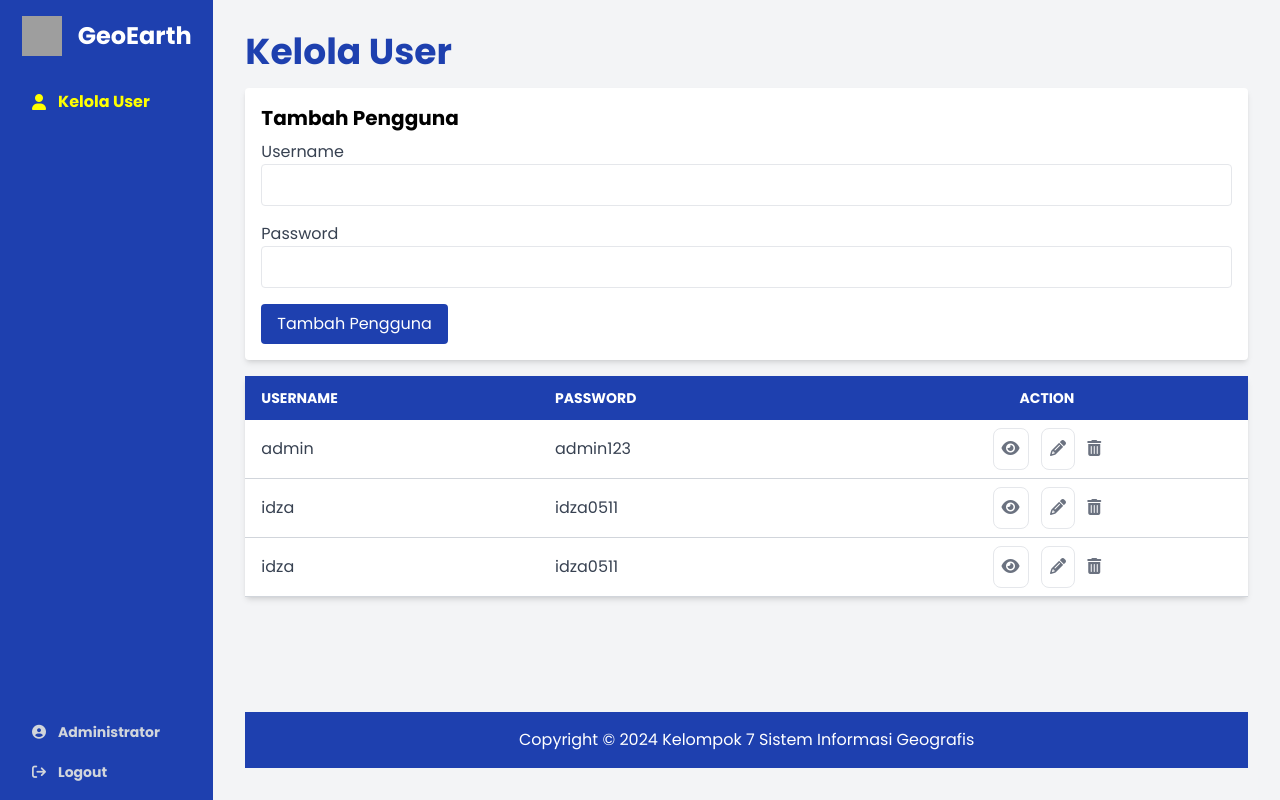
After one commit to Rama0511/geoerth, a PHP site: page /kelola_user.php in a window 1280 px wide. The commit adds this page. Run offline with PHP 8.4, Linux system fonts and the light colour scheme; data comes from the database, SQL or seed files in the repository; both versions use the stored data as it was after the commit; some libraries are stand-ins or nearby versions; grey boxes are pictures that could not be loaded.

Commit message:
Add files via upload

```diff
--- /dev/null
+++ b/kelola_user.php
@@ -0,0 +1,115 @@
+<?php
+session_start();
+$host = 'localhost'; // Ganti dengan host database Anda
+$db = 'tubes-sig-2024'; // Nama database
+$user = 'root'; // Ganti dengan username database Anda
+$pass = ''; // Ganti dengan password database Anda
+
+// Koneksi ke database
+$conn = new mysqli($host, $user, $pass, $db);
+
+// Cek koneksi
+if ($conn->connect_error) {
+    die("Koneksi gagal: " . $conn->connect_error);
+}
+
+// Menangani penambahan pengguna
+if ($_SERVER['REQUEST_METHOD'] == 'POST' && isset($_POST['add_user'])) {
+    $username = $_POST['username'];
+    $password = $_POST['password'];
+    $role = 'user'; // Role default untuk pengguna baru
+
+    // Menyimpan pengguna baru ke database
+    $sql = "INSERT INTO user (username, password, role) VALUES (?, ?, ?)";
+    $stmt = $conn->prepare($sql);
+    $stmt->bind_param("sss", $username, $password, $role);
+    $stmt->execute();
+}
+
+// Mengambil data pengguna dari database
+$sql = "SELECT * FROM user";
+$result = $conn->query($sql);
+?>
+
+<!DOCTYPE html>
+<html lang="en">
+<head>
+    <meta charset="UTF-8">
+    <meta name="viewport" content="width=device-width, initial-scale=1.0">
+    <title>GeoEarth</title>
+    <link rel="stylesheet" href="https://cdnjs.cloudflare.com/ajax/libs/font-awesome/6.5.2/css/all.min.css" integrity="sha512-SnH5WK+bZxgPHs44uWIX+LLJAJ9/2PkPKZ5QiAj6Ta86w+fsb2TkcmfRyVX3pBnMFcV7oQPJkl9QevSCWr3W6A==" crossorigin="anonymous" referrerpolicy="no-referrer" />
+    <script src="https://cdn.tailwindcss.com"></script>
+    <style>
+        @import url('https://fonts.googleapis.com/css2?family=Poppins:wght@400;500;700&display=swap');
+        body {
+            font-family: 'Poppins', sans-serif;
+        }
+    </style>
+</head>
+<body class="bg-gray-100 flex flex-col min-h-screen">
+    <div class="flex flex-1">
+        <!-- Sidebar -->
+        <div class="w-1/6 bg-blue-800 text-white h-screen flex flex-col fixed">
+            <div class="flex items-center space-x-4 p-4 justify-center">
+                <img src="asset/worldwide_477702.png" alt="Logo" class="w-10 h-10">
+                <h1 class="text-2xl font-bold">GeoEarth</h1>
+            </div>
+            <nav class="text-gray-300 text-base font-semibold px-4 py-2">
+                <a href="kelola_user.php" class="flex items-center py-2.5 px-4 rounded hover:bg-gray-700 text-[#FFFF00]"><i class="fa-solid fa-user mr-3"></i><span class="overflow-hidden text-ellipsis whitespace-nowrap">Kelola User</span></a>
+            </nav>
+            <div class="absolute bottom-0 text-gray-300 text-sm font-semibold px-4 py-2">
+                <a href="#" class="flex items-center py-2.5 px-4 rounded hover:bg-gray-700"><i class="fa-solid fa-circle-user mr-3"></i><span class="overflow-hidden text-ellipsis">Administrator</span></a>
+                <a href="login.php" class="flex items-center py-2.5 px-4 rounded hover:bg-gray-700"><i class="fa-solid fa-arrow-right-from-bracket mr-3"></i><span class="overflow-hidden text-ellipsis whitespace-nowrap">Logout</span></a>
+            </div>
+        </div>
+
+        <!-- Main Content -->
+        <div class="w-5/6 ml-auto p-8 flex flex-col">
+            <div class="flex-1">
+                <h1 class="text-4xl font-bold text-blue-800 mb-4">Kelola User</h1>
+                <div class="bg-white shadow-md rounded p-4 mb-4">
+                    <h2 class="text-xl font-semibold mb-2">Tambah Pengguna</h2>
+                    <form method="POST" action="">
+                        <div class="mb-4">
+                            <label for="username" class="block text-gray-700">Username</label>
+                            <input type="text" name="username" id="username" class="w-full px-4 py-2 border rounded" required>
+                        </div>
+                        <div class="mb-4">
+                            <label for="password" class="block text-gray-700">Password</label>
+                            <input type="password" name="password" id="password" class="w-full px-4 py-2 border rounded" required>
+                        </div>
+                        <button type="submit" name="add_user" class="bg-blue-800 text-white py-2 px-4 rounded">Tambah Pengguna</button>
+                    </form>
+                </div>
+                <div class="bg-white shadow-md rounded">
+                    <table class="min-w-full bg-white">
+                        <thead class="bg-blue-800 text-white">
+                            <tr>
+                                <th class="py-3 px-4 uppercase font-semibold text-sm text-left">Username</th>
+                                <th class="py-3 px-4 uppercase font-semibold text-sm text-left">Password</th>
+                                <th class="py-3 px-4 uppercase font-semibold text-sm text-center">Action</th>
+                            </tr>
+                        </thead>
+                        <tbody class="text-gray-700">
+                            <?php while ($user = $result->fetch_assoc()): ?>
+                                <tr class="border-b border-gray-300">
+                                    <td class="py-2 px-4"><?php echo htmlspecialchars($user['username']); ?></td>
+                                    <td class="py-2 px-4"><?php echo htmlspecialchars($user['password']); ?></td>
+                                    <td class="py-2 px-4 text-center">
+                                        <button class="text-gray-500 hover:text-gray-700 mx-1 border p-2 rounded-lg"><i class="fas fa-eye"></i></button>
+                                        <button class="text-gray-500 hover:text-gray-700 mx-1 border p-2 rounded-lg"><i class="fas fa-pencil-alt"></i></button>
+                                        <button class="text-gray-500 hover:text-gray-700 mx-1"><i class="fas fa-trash-alt"></i></button>
+                                    </td>
+                                </tr>
+                            <?php endwhile; ?>
+                        </tbody>
+                    </table>
+                </div>
+            </div>
+            <footer class="text-center bg-blue-800 text-white p-4 mt-8 w-full">
+                Copyright &copy; 2024 Kelompok 7 Sistem Informasi Geografis
+            </footer>
+        </div>
+    </div>
+</body>
+</html>
--- a/map.php
+++ b/map.php
@@ -22,13 +22,12 @@
                 <h1 class="text-2xl font-bold">GeoEarth</h1>
             </div>
             <nav class="text-gray-300 text-base font-semibold px-4 py-2">
-                <a href="beranda.html" class="flex items-center py-2.5 px-4 rounded hover:bg-gray-700"><i class="fa-solid fa-house mr-3"></i><span class="overflow-hidden text-ellipsis whitespace-nowrap">Beranda</span></a>
+                <a href="beranda.php" class="flex items-center py-2.5 px-4 rounded hover:bg-gray-700"><i class="fa-solid fa-house mr-3"></i><span class="overflow-hidden text-ellipsis whitespace-nowrap">Beranda</span></a>
                 <a href="map.php" class="flex items-center py-2.5 px-4 rounded hover:bg-gray-700 text-[#FFFF00]"><i class="fa-solid fa-map mr-3"></i><span class="overflow-hidden text-ellipsis whitespace-nowrap">Map</span></a>
                 <a href="kontak_kami.html" class="flex items-center py-2.5 px-4 rounded hover:bg-gray-700"><i class="fa-solid fa-people-group mr-3"></i><span class="overflow-hidden text-ellipsis whitespace-nowrap">Kontak Kami</span></a>
             </nav>
             <div class="absolute bottom-0 text-gray-300 text-sm font-semibold px-4 py-2">
-                <a href="#" class="flex items-center py-2.5 px-4 rounded hover:bg-gray-700"><i class="fa-solid fa-circle-user mr-3"></i><span class="overflow-hidden text-ellipsis">Administrator</span></a>
-                <a href="#" class="flex items-center py-2.5 px-4 rounded hover:bg-gray-700"><i class="fa-solid fa-arrow-right-from-bracket mr-3"></i><span class="overflow-hidden text-ellipsis whitespace-nowrap">Logout</span></a>
+                <a href="login.php" class="flex items-center py-2.5 px-4 rounded hover:bg-gray-700"><i class="fa-solid fa-arrow-right-from-bracket mr-3"></i><span class="overflow-hidden text-ellipsis whitespace-nowrap">Logout</span></a>
             </div>
         </div>
 
--- a/map_klinik.php
+++ b/map_klinik.php
@@ -34,13 +34,12 @@
                 <h1 class="text-2xl font-bold">GeoEarth</h1>
             </div>
             <nav class="text-gray-300 text-base font-semibold px-4 py-2">
-                <a href="beranda.html" class="flex items-center py-2.5 px-4 rounded hover:bg-gray-700"><i class="fa-solid fa-house mr-3"></i><span class="overflow-hidden text-ellipsis whitespace-nowrap">Beranda</span></a>
+                <a href="beranda.php" class="flex items-center py-2.5 px-4 rounded hover:bg-gray-700"><i class="fa-solid fa-house mr-3"></i><span class="overflow-hidden text-ellipsis whitespace-nowrap">Beranda</span></a>
                 <a href="map.php" class="flex items-center py-2.5 px-4 rounded hover:bg-gray-700 text-[#FFFF00]"><i class="fa-solid fa-map mr-3"></i><span class="overflow-hidden text-ellipsis whitespace-nowrap">Map</span></a>
                 <a href="kontak_kami.html" class="flex items-center py-2.5 px-4 rounded hover:bg-gray-700"><i class="fa-solid fa-people-group mr-3"></i><span class="overflow-hidden text-ellipsis whitespace-nowrap">Kontak Kami</span></a>
             </nav>
             <div class="absolute bottom-0 text-gray-300 text-sm font-semibold px-4 py-2">
-                <a href="#" class="flex items-center py-2.5 px-4 rounded hover:bg-gray-700"><i class="fa-solid fa-circle-user mr-3"></i><span class="overflow-hidden text-ellipsis">Administrator</span></a>
-                <a href="#" class="flex items-center py-2.5 px-4 rounded hover:bg-gray-700"><i class="fa-solid fa-arrow-right-from-bracket mr-3"></i><span class="overflow-hidden text-ellipsis whitespace-nowrap">Logout</span></a>
+                <a href="login.php" class="flex items-center py-2.5 px-4 rounded hover:bg-gray-700"><i class="fa-solid fa-arrow-right-from-bracket mr-3"></i><span class="overflow-hidden text-ellipsis whitespace-nowrap">Logout</span></a>
             </div>
         </div>
 
--- a/map_puskesmas.php
+++ b/map_puskesmas.php
@@ -34,13 +34,12 @@
                 <h1 class="text-2xl font-bold">GeoEarth</h1>
             </div>
             <nav class="text-gray-300 text-base font-semibold px-4 py-2">
-                <a href="beranda.html" class="flex items-center py-2.5 px-4 rounded hover:bg-gray-700"><i class="fa-solid fa-house mr-3"></i><span class="overflow-hidden text-ellipsis whitespace-nowrap">Beranda</span></a>
+                <a href="beranda.php" class="flex items-center py-2.5 px-4 rounded hover:bg-gray-700"><i class="fa-solid fa-house mr-3"></i><span class="overflow-hidden text-ellipsis whitespace-nowrap">Beranda</span></a>
                 <a href="map.php" class="flex items-center py-2.5 px-4 rounded hover:bg-gray-700 text-[#FFFF00]"><i class="fa-solid fa-map mr-3"></i><span class="overflow-hidden text-ellipsis whitespace-nowrap">Map</span></a>
                 <a href="kontak_kami.html" class="flex items-center py-2.5 px-4 rounded hover:bg-gray-700"><i class="fa-solid fa-people-group mr-3"></i><span class="overflow-hidden text-ellipsis whitespace-nowrap">Kontak Kami</span></a>
             </nav>
             <div class="absolute bottom-0 text-gray-300 text-sm font-semibold px-4 py-2">
-                <a href="#" class="flex items-center py-2.5 px-4 rounded hover:bg-gray-700"><i class="fa-solid fa-circle-user mr-3"></i><span class="overflow-hidden text-ellipsis">Administrator</span></a>
-                <a href="#" class="flex items-center py-2.5 px-4 rounded hover:bg-gray-700"><i class="fa-solid fa-arrow-right-from-bracket mr-3"></i><span class="overflow-hidden text-ellipsis whitespace-nowrap">Logout</span></a>
+                <a href="login.php" class="flex items-center py-2.5 px-4 rounded hover:bg-gray-700"><i class="fa-solid fa-arrow-right-from-bracket mr-3"></i><span class="overflow-hidden text-ellipsis whitespace-nowrap">Logout</span></a>
             </div>
         </div>
 
--- a/map_rumah_sakit.php
+++ b/map_rumah_sakit.php
@@ -34,13 +34,12 @@
                 <h1 class="text-2xl font-bold">GeoEarth</h1>
             </div>
             <nav class="text-gray-300 text-base font-semibold px-4 py-2">
-                <a href="beranda.html" class="flex items-center py-2.5 px-4 rounded hover:bg-gray-700"><i class="fa-solid fa-house mr-3"></i><span class="overflow-hidden text-ellipsis whitespace-nowrap">Beranda</span></a>
+                <a href="beranda.php" class="flex items-center py-2.5 px-4 rounded hover:bg-gray-700"><i class="fa-solid fa-house mr-3"></i><span class="overflow-hidden text-ellipsis whitespace-nowrap">Beranda</span></a>
                 <a href="map.php" class="flex items-center py-2.5 px-4 rounded hover:bg-gray-700 text-[#FFFF00]"><i class="fa-solid fa-map mr-3"></i><span class="overflow-hidden text-ellipsis whitespace-nowrap">Map</span></a>
                 <a href="kontak_kami.html" class="flex items-center py-2.5 px-4 rounded hover:bg-gray-700"><i class="fa-solid fa-people-group mr-3"></i><span class="overflow-hidden text-ellipsis whitespace-nowrap">Kontak Kami</span></a>
             </nav>
             <div class="absolute bottom-0 text-gray-300 text-sm font-semibold px-4 py-2">
-                <a href="#" class="flex items-center py-2.5 px-4 rounded hover:bg-gray-700"><i class="fa-solid fa-circle-user mr-3"></i><span class="overflow-hidden text-ellipsis">Administrator</span></a>
-                <a href="#" class="flex items-center py-2.5 px-4 rounded hover:bg-gray-700"><i class="fa-solid fa-arrow-right-from-bracket mr-3"></i><span class="overflow-hidden text-ellipsis whitespace-nowrap">Logout</span></a>
+                <a href="login.php" class="flex items-center py-2.5 px-4 rounded hover:bg-gray-700"><i class="fa-solid fa-arrow-right-from-bracket mr-3"></i><span class="overflow-hidden text-ellipsis whitespace-nowrap">Logout</span></a>
             </div>
         </div>
 
```
Also changed, not shown: beranda.php (added, +47 -0 lines), database/user.sql (added, +69 -0 lines), index.php (added, +102 -0 lines), kontak_kami.html (+2 -5 lines), login.php (added, +102 -0 lines).
